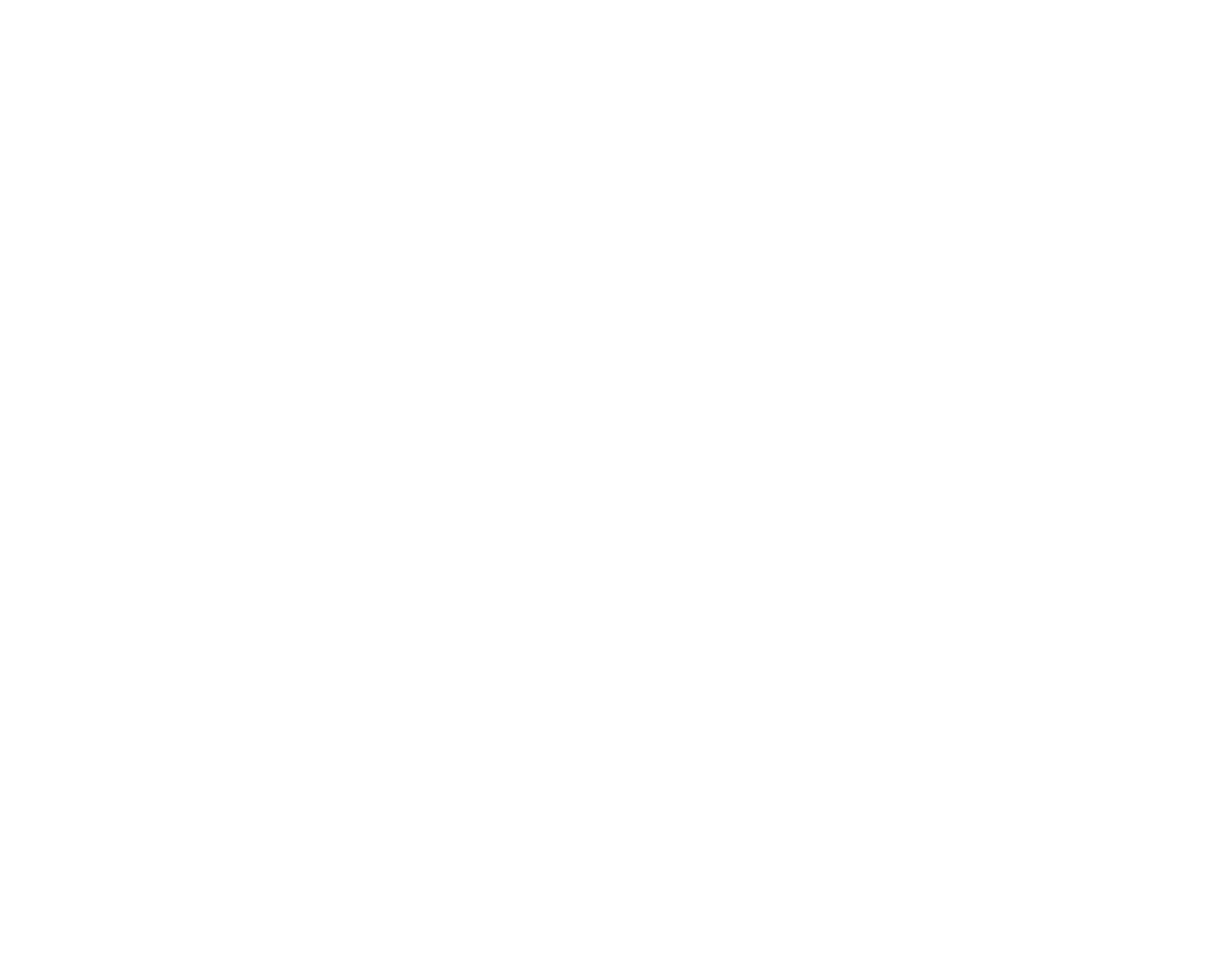
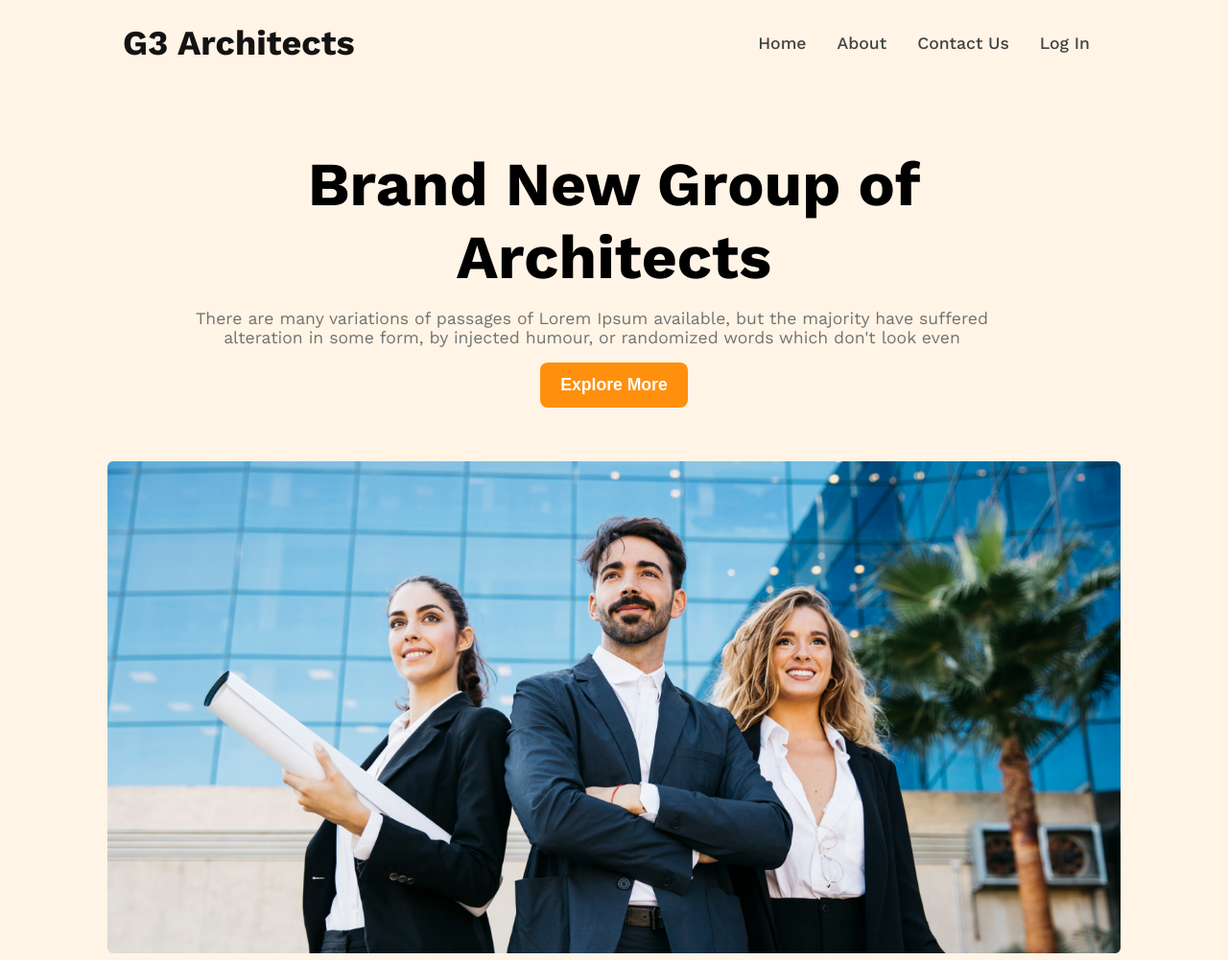
Before and after one commit to coderTirtha/g3-architects, a plain HTML site: page index.html in a window 1280 px wide. Shown: the whole page at 96% size. Before the commit the page ends 800 px from the top, so only its background shows below. Drawn offline with nearby package versions, Linux system fonts and the light colour scheme.

Commit message:
nav and banner section added

```diff
--- a/index.html
+++ b/index.html
@@ -4,10 +4,30 @@
     <meta charset="UTF-8">
     <meta name="viewport" content="width=device-width, initial-scale=1.0">
     <title>G3-Architects</title>
+    <link rel="stylesheet" href="style.css">
 </head>
 <body>
     <header>
+        <nav>
+            <h2 class="nav-title">G3 Architects</h2>
+            <ul class="nav-menu">
+                <li><a href="#">Home</a></li>
+                <li><a href="#">About</a></li>
+                <li><a href="#">Contact Us</a></li>
+                <li><a href="#">Log In</a></li>
+            </ul>
+        </nav>
 
+        <section class="banner-container">
+            <div class="banner-content">
+                <h1 class="banner-title">Brand New Group of Architects</h1>
+                <p class="banner-description">There are many variations of passages of Lorem Ipsum available, but the majority have suffered alteration in some form, by injected humour, or randomized words which don't look even</p>
+                <button class="primary-btn">Explore More</button>
+            </div>
+            <div class="banner-image">
+                <img src="images/banner.png" alt="">
+            </div>
+        </section>
     </header>
     <main>
 
--- a/style.css
+++ b/style.css
@@ -1,4 +1,12 @@
 @import url('https://fonts.googleapis.com/css2?family=Work+Sans:wght@300;400;500;600;700;800&display=swap');
+
+:root {
+    --heading-text: #131313;
+    --white-text: #fff;
+    --description-text: #727272;
+    --anchor-text: #424242;
+    --primary-btn: #FF900E;
+}
 
 * {
     margin: 0;
@@ -8,3 +16,80 @@
 body {
     font-family: 'Work Sans', sans-serif;
 }
+
+.primary-btn {
+    border-radius: 8px;
+    background: var(--primary-btn);
+    color: var(--white-text);
+    padding: 0.8rem 1.3rem;
+    font-size: 1.1rem;
+    font-weight: 600;
+    border: 0;
+}
+
+header {
+    background: rgba(255, 144, 14, 0.10);
+}
+
+nav {
+    display: flex;
+    justify-content: space-between;
+    align-items: center;
+    padding: 1.5rem 8rem;
+}
+
+.nav-menu {
+    display: flex;
+    list-style: none;
+}
+
+.nav-title {
+    color: var(--heading-text);
+    font-size: 2.25rem;
+    font-weight: 700;
+}
+
+.nav-menu li {
+    font-size: 1.1rem;
+    font-weight: 500;
+    margin: 0 1rem;
+}
+
+.nav-menu li a {
+    text-decoration: none;
+    color: var(--anchor-text);
+}
+
+.banner-container {
+    display: flex;
+    flex-direction: column;
+    align-items: center;
+}
+
+.banner-content {
+    text-align: center;
+    padding: 2rem 12rem;
+}
+
+.banner-title {
+    font-size: 4rem;
+    font-weight: 700;
+    margin-top: 2rem;
+}
+
+.banner-description {
+    color: var(--description-text);
+    max-width: 850px;
+    margin: 0 auto;
+    font-size: 1.1rem;
+    font-weight: 400;
+    margin: 1rem 0;
+}
+
+.banner-image {
+    margin: 1.5rem 7rem;
+}
+
+.banner-image img {
+    max-width: 100%;
+}
```
